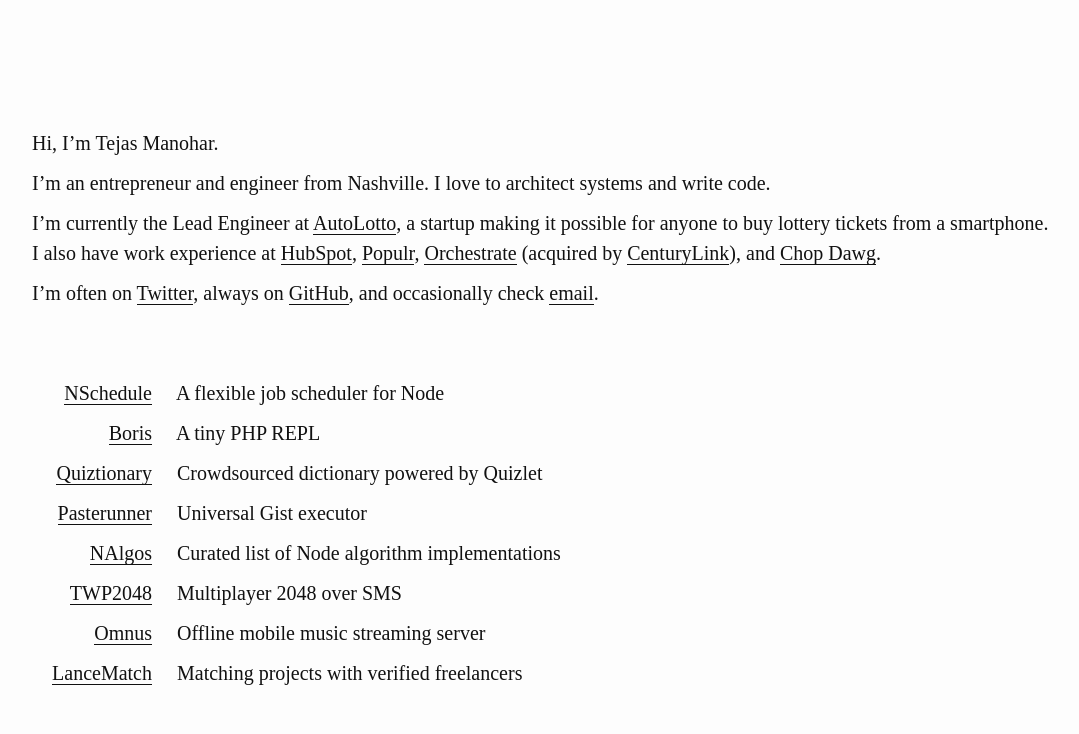
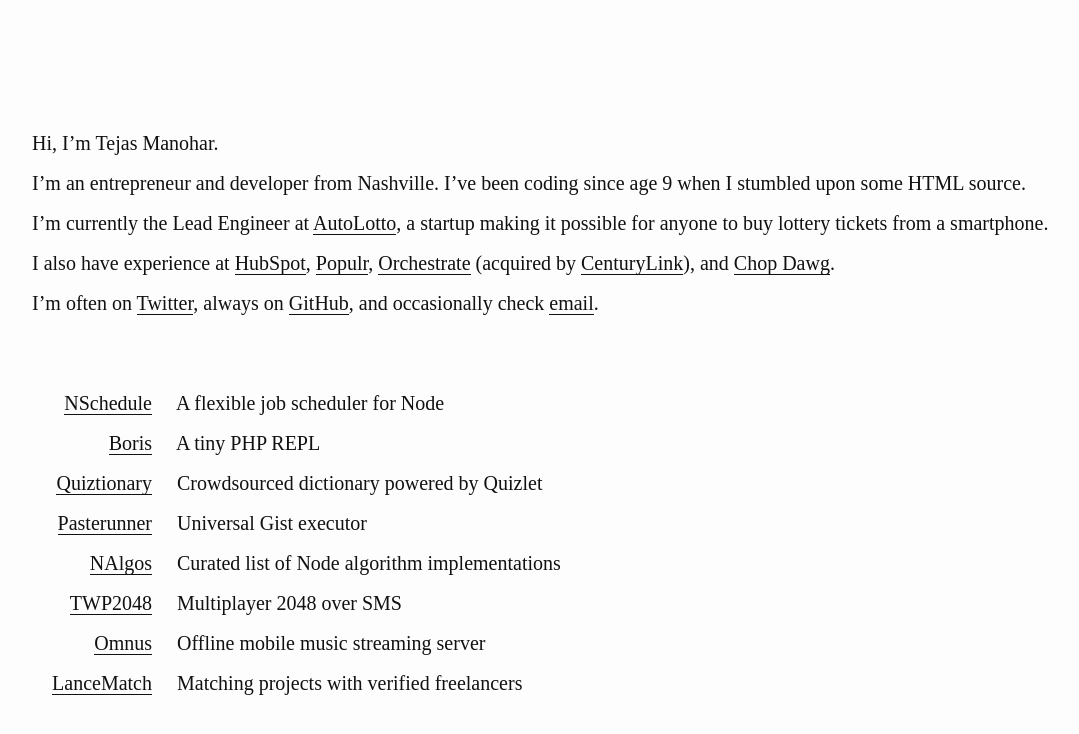
Before and after one commit to tejasmanohar/website, a Jekyll site: the page built from index.html, in a window 1280 px wide. Shown: the top 734 px of the page, without its empty margins (96-1175 px from the left). Built offline with Jekyll 4.4.1, drawn with Linux system fonts in a browser that asks for light colours; Markdown is read by kramdown in place of the engine named in the settings.

Commit message:
fix some word choice

```diff
--- a/_includes/footer.html
+++ b/_includes/footer.html
@@ -2,8 +2,9 @@
 
 <ul class="colophon">
   <li>Hi, I'm Tejas Manohar.</li>
-  <li>I'm an entrepreneur and engineer from Nashville. I love to architect systems and write code.</li>
-  <li>I'm currently the Lead Engineer at <a href="https://autolotto.com">AutoLotto</a>, a startup making it possible for anyone to buy lottery tickets from a smartphone. I also have work experience at <a href="https://hubspot.com">HubSpot</a>, <a href="https://populr.me">Populr</a>, <a href="https://orchestrate.io/">Orchestrate</a> (acquired by <a href="https://www.centurylinkcloud.com/">CenturyLink</a>), and <a href="http://chopdawg.com/">Chop Dawg</a>.</li>
+  <li>I'm an entrepreneur and developer from Nashville. I've been coding since age 9 when I stumbled upon some HTML source.</li>
+  <li>I'm currently the Lead Engineer at <a href="https://autolotto.com">AutoLotto</a>, a startup making it possible for anyone to buy lottery tickets from a smartphone.</li>
+  <li>I also have experience at <a href="https://hubspot.com">HubSpot</a>, <a href="https://populr.me">Populr</a>, <a href="https://orchestrate.io/">Orchestrate</a> (acquired by <a href="https://www.centurylinkcloud.com/">CenturyLink</a>), and <a href="http://chopdawg.com/">Chop Dawg</a>.</li>
   <li>I'm often on <a href="https://twitter.com/tejasmanohar">Twitter</a>, always on <a href="https://github.com/tejasmanohar">GitHub</a>, and occasionally check <a href="mailto:me@tejas.io">email</a>.</li>
 </ul>
 
```
